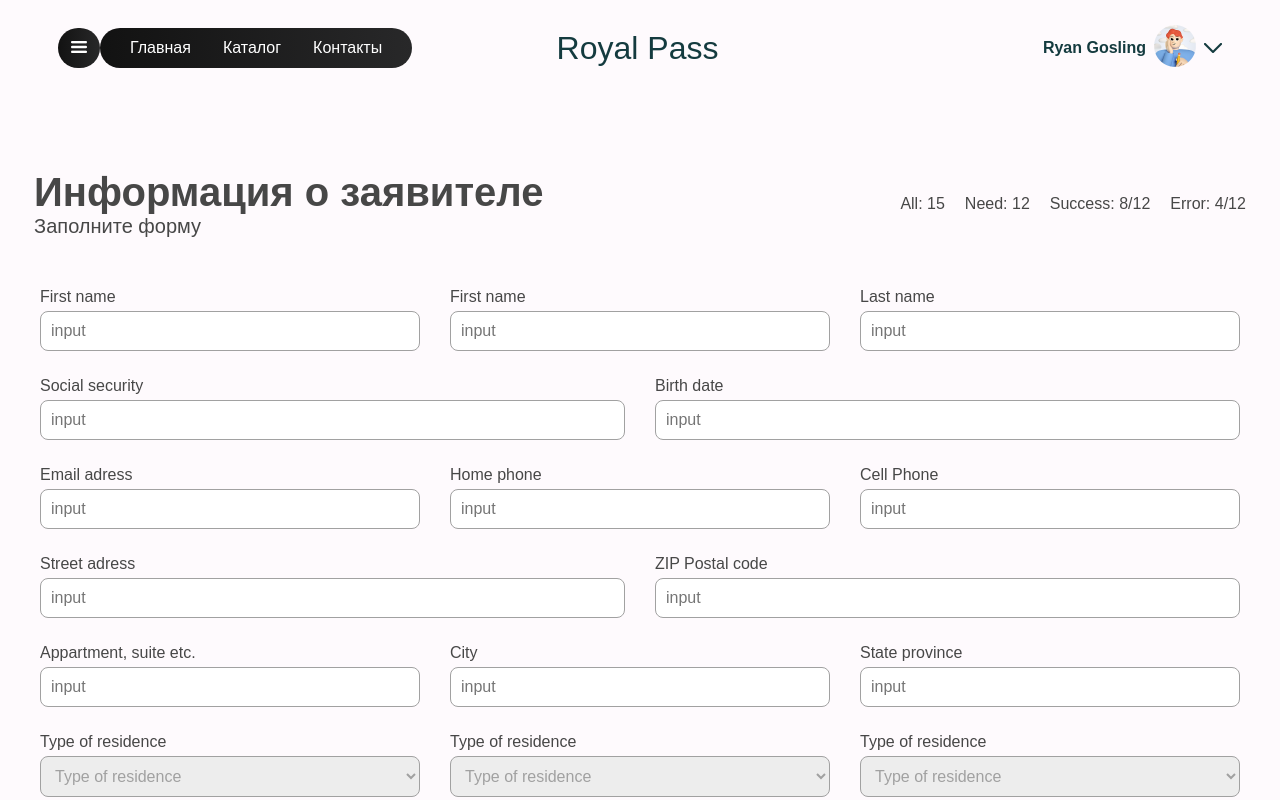
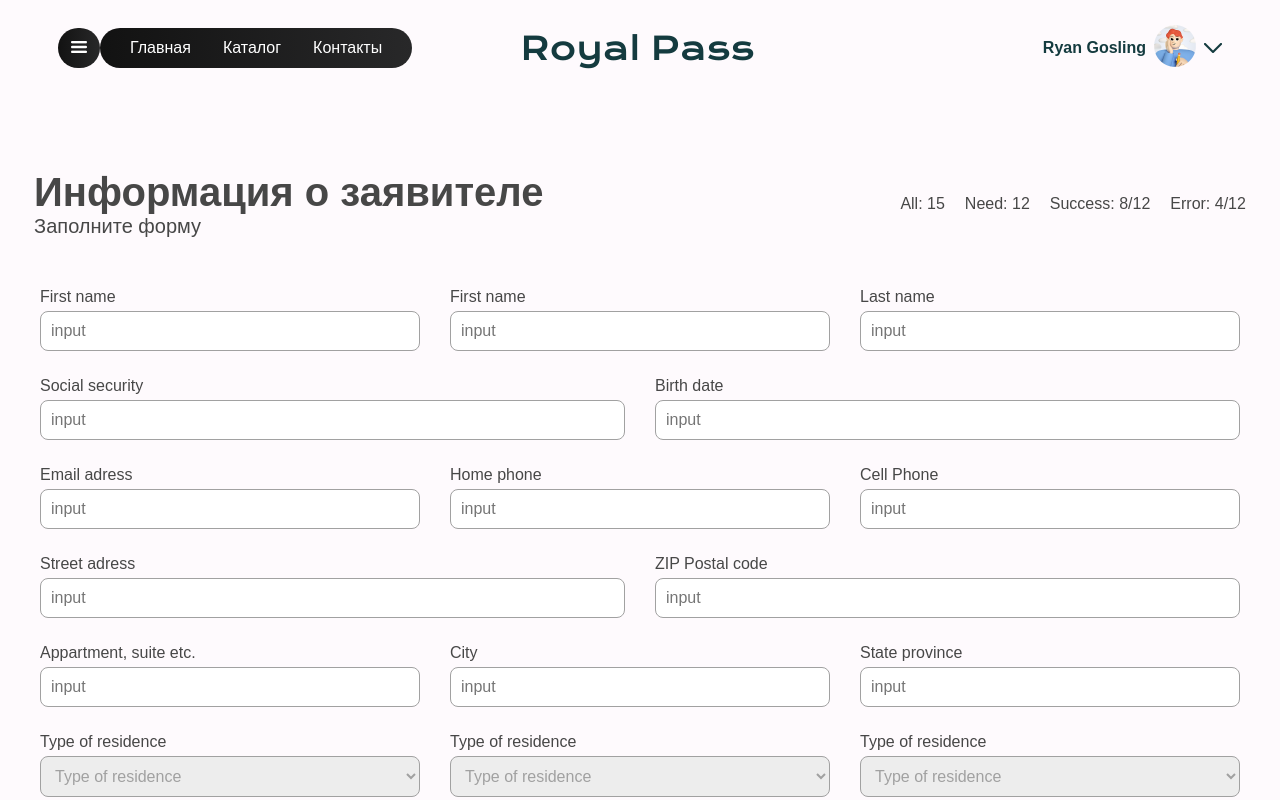
Before and after one commit to Gafarbek/HomeWork, a plain HTML site: page input/index.html in a window 1280 px wide. Shown: the top 800 px of the page. Drawn offline with nearby package versions, Linux system fonts and the light colour scheme.

Commit message:
Add files via upload

```diff
--- a/input/index.html
+++ b/input/index.html
@@ -4,6 +4,7 @@
     <meta charset="UTF-8">
     <meta name="viewport" content="width=device-width, initial-scale=1.0">
     <link rel="stylesheet" href="./style.css">
+    <link href="https://fonts.googleapis.com/css2?family=Krona+One&display=swap" rel="stylesheet">
     <title>Document</title>
 </head>
 <body>
--- a/input/style.css
+++ b/input/style.css
@@ -34,6 +34,7 @@ header {
         .logo {
             translate: -90px;
             a {
+                font-family: "Krona One", sans-serif;
                 font-weight: 400;
                 font-size: 32px;
                 color: #143B3F;
```
